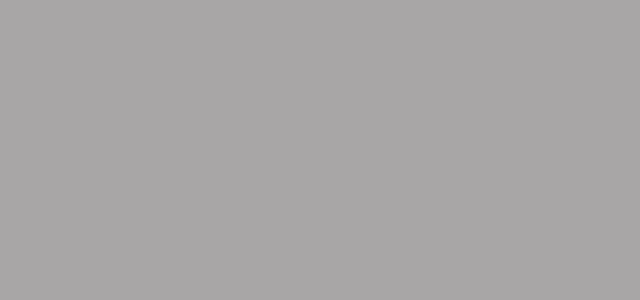
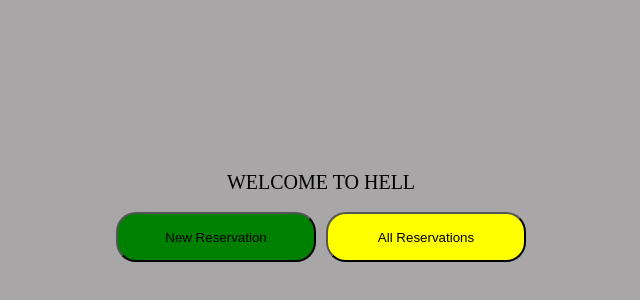
Before and after one commit to Ljojua15/completeangularcourse2025, an Angular app: page / in a window 1280 px wide. Shown: the part 128-428 px from the top of the page, without its empty margins (319-959 px from the left). Built offline with nearby package versions, Linux system fonts and the light colour scheme.

Commit message:
add home page

```diff
--- a/src/app/app.routes.ts
+++ b/src/app/app.routes.ts
@@ -1,3 +1,12 @@
 import { Routes } from '@angular/router';
+import { HomeComponent } from './components/home/home.component';
+import { ReservationListComponent } from './components/reservation-list/reservation-list.component';
+import { ReservationFormComponent } from './components/reservation-form/reservation-form.component';
 
-export const routes: Routes = [];
+export const routes: Routes = [
+    {path:"", component:HomeComponent},
+    {path:"list", component: ReservationListComponent},
+    {path:"new", component:ReservationFormComponent},
+    {path:"**", component:HomeComponent},
+
+];
--- a/src/app/components/home/home.component.html
+++ b/src/app/components/home/home.component.html
@@ -1 +1,5 @@
-<p>home works!</p>
+<div class="home">
+    <h2>welcome to Hell</h2>
+    <button [routerLink] = "['/new']">New Reservation</button>
+    <button  [routerLink] = "['/list']">All Reservations</button>
+</div>
--- a/src/app/components/home/home.component.scss
+++ b/src/app/components/home/home.component.scss
@@ -0,0 +1,33 @@
+:host{
+    width: 100%;
+    height: 80vh;
+    display: flex;
+    justify-content: center;
+    align-items: center;
+}
+.home{
+    display: grid;
+    place-items: center;
+    grid-template-rows: auto auto ;
+    grid-template-columns: 1fr 1fr ;
+    padding-top: 50px;
+    gap: 10px;
+
+    h2{
+        grid-column: 1 / -1;
+        margin-bottom: 10px;
+        font-size: 20px;
+        text-transform: uppercase;
+    }
+
+    button{
+        width: 200px;
+        height: 50px;
+        border-radius: 20px;
+        cursor: pointer;
+        background-color: green;
+    }
+    button:last-of-type {
+        background-color: yellow;
+    }
+}
--- a/src/app/components/home/home.component.ts
+++ b/src/app/components/home/home.component.ts
@@ -1,8 +1,9 @@
 import { Component } from '@angular/core';
+import { RouterLink } from '@angular/router';
 
 @Component({
   selector: 'app-home',
-  imports: [],
+  imports: [RouterLink],
   templateUrl: './home.component.html',
   styleUrl: './home.component.scss'
 })
```
Also changed, not shown: src/app/lib/interface/ireservations.ts (added, +8 -0 lines).
